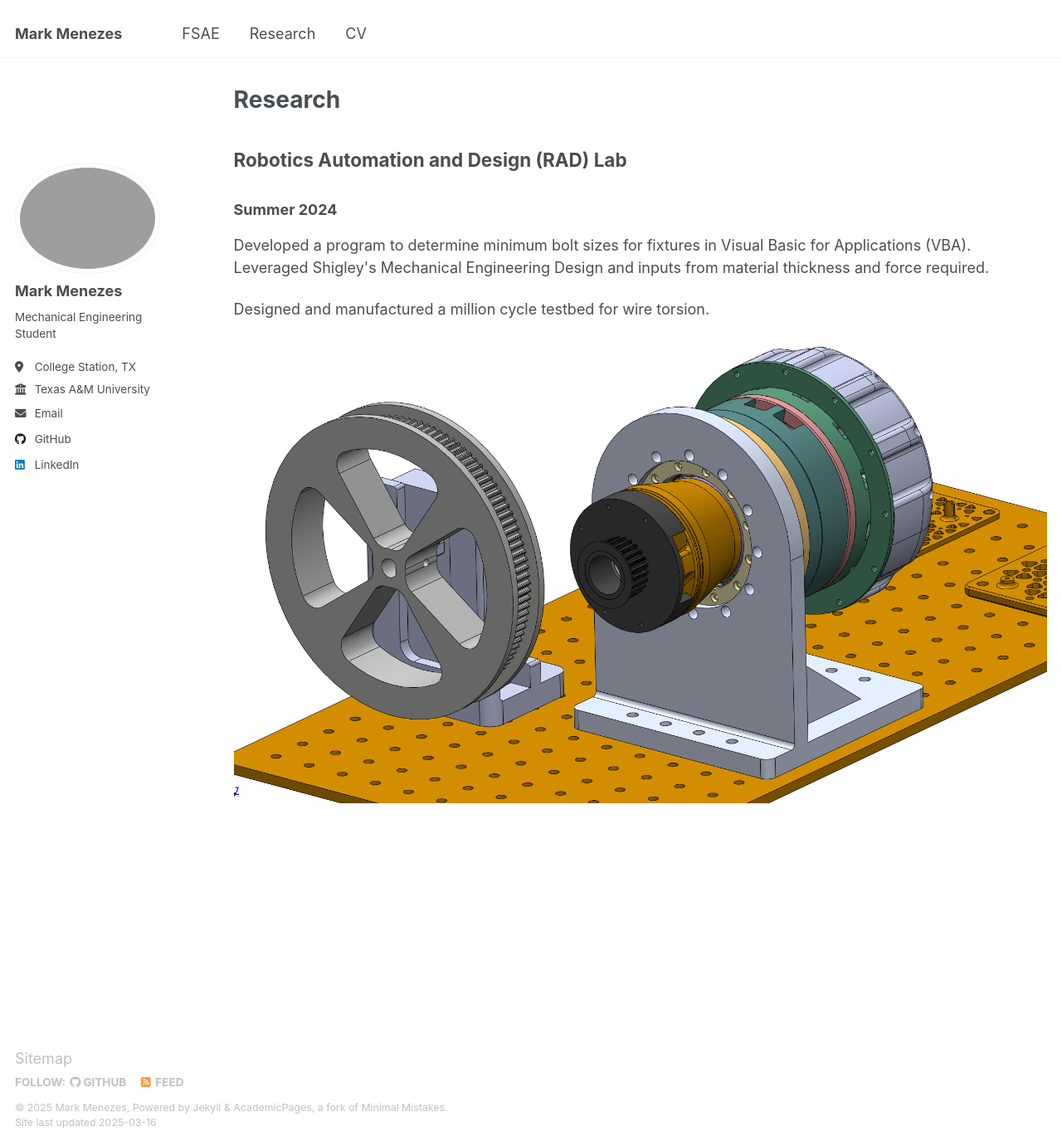
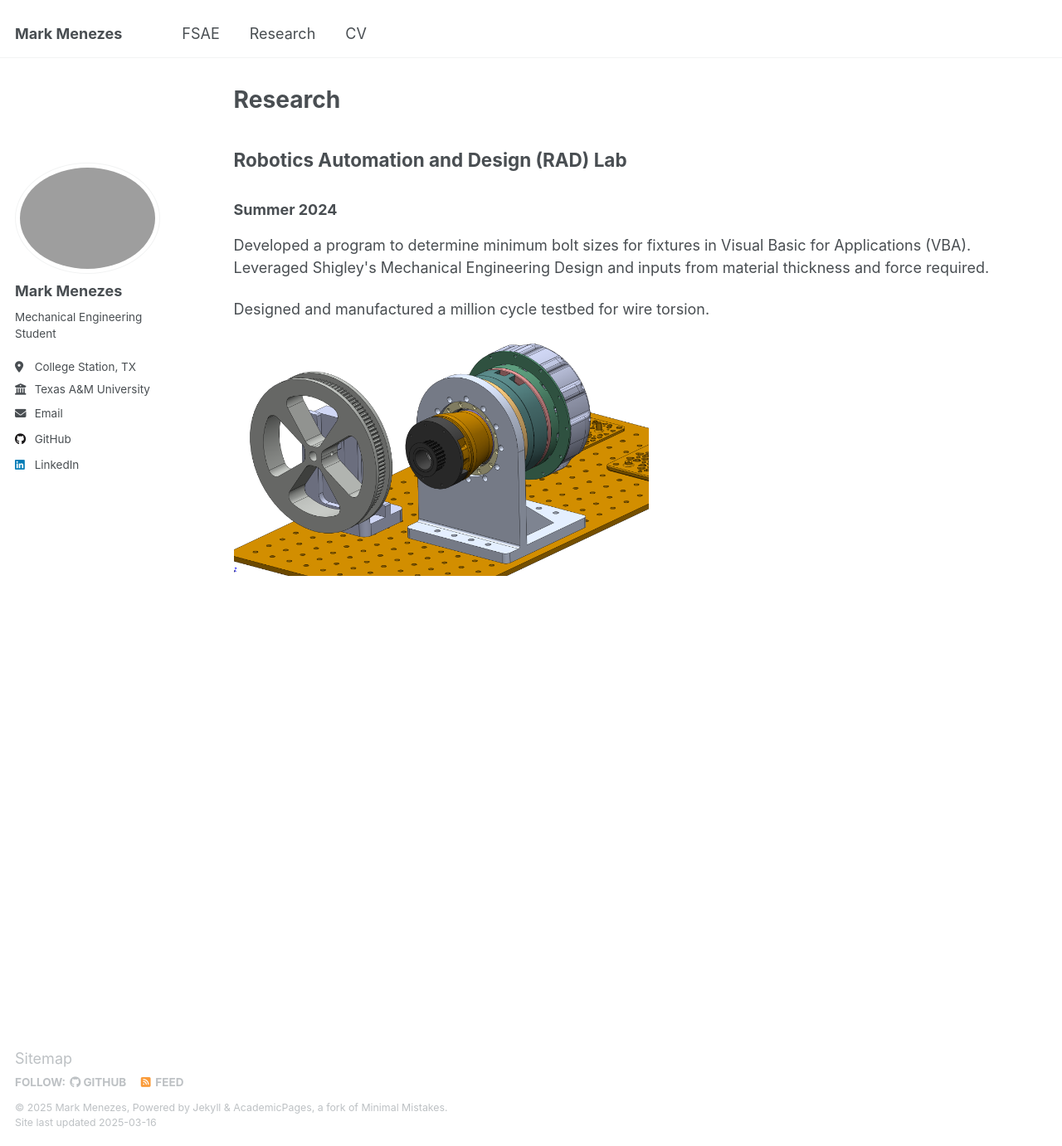
Before and after one commit to menezesmark/menezesmark.github.io, a Jekyll site: the page built from _pages/talks.html, in a window 1280 px wide and 1381 px high. Shown: the whole window at 83% size. Built offline with Jekyll 4.4.1, drawn with Linux system fonts in a browser that asks for light colours.

Commit message:
Update talks.html

```diff
--- a/_pages/talks.html
+++ b/_pages/talks.html
@@ -10,7 +10,7 @@
 <p/>
 <p>Designed and manufactured a million cycle testbed for wire torsion.
 <p/>
-<img src="/images/testbead.png" alt="Wire torsion testbed">
+<img src="/images/testbead.png" alt="Wire torsion testbed" width="500" height="600">
 
 
 
```
